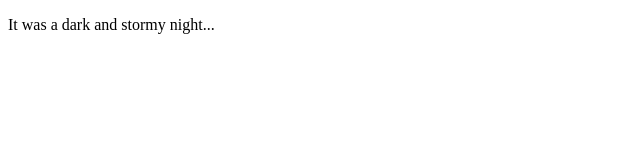
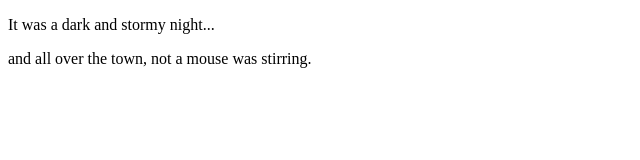
Before and after one commit to kraulk/fireside-story, a plain HTML site: page index.html in a window 1280 px wide. Shown: the whole page, without its empty margins (0-640 px from the left). Drawn offline with Linux system fonts and the light colour scheme.

Commit message:
Added second line of story

```diff
--- a/index.html
+++ b/index.html
@@ -2,6 +2,6 @@
 <html>
 <body>
 	<p>It was a dark and stormy night...</p>
-
+	<p>and all over the town, not a mouse was stirring.</p>
 </body>
 </html>
```
